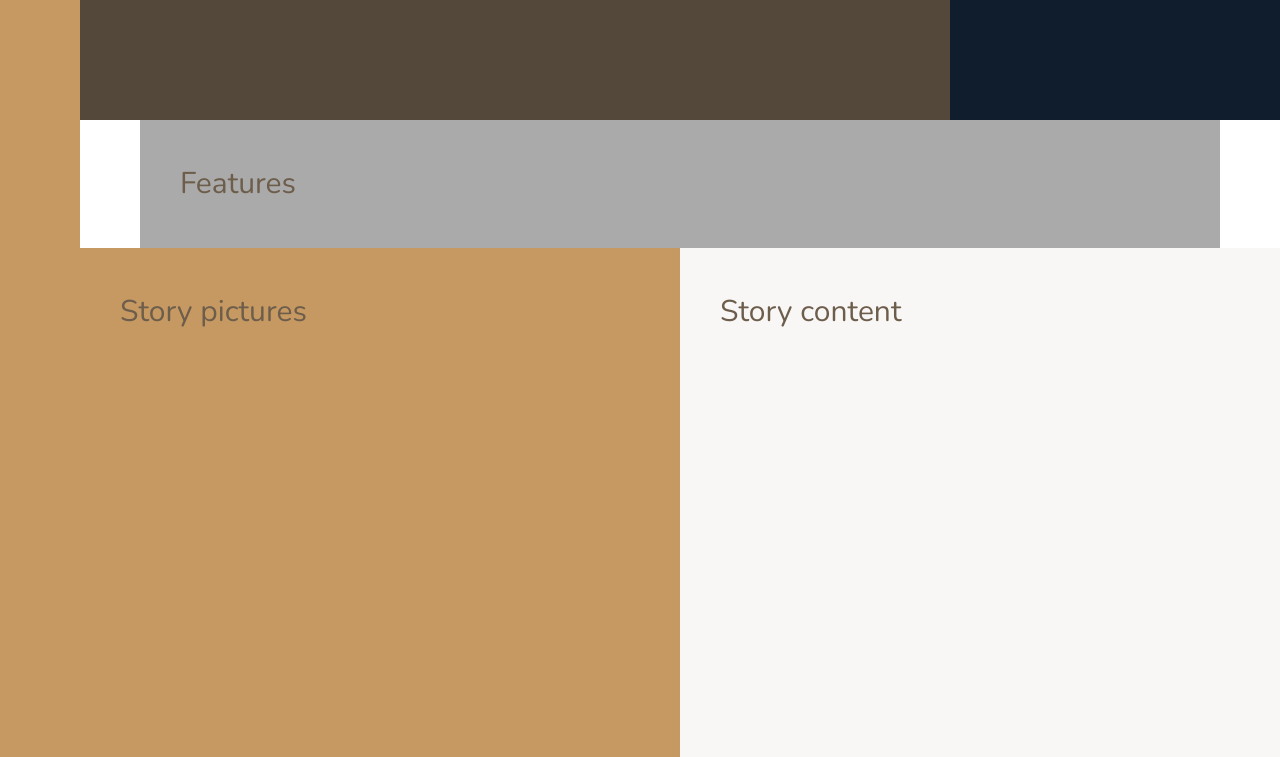
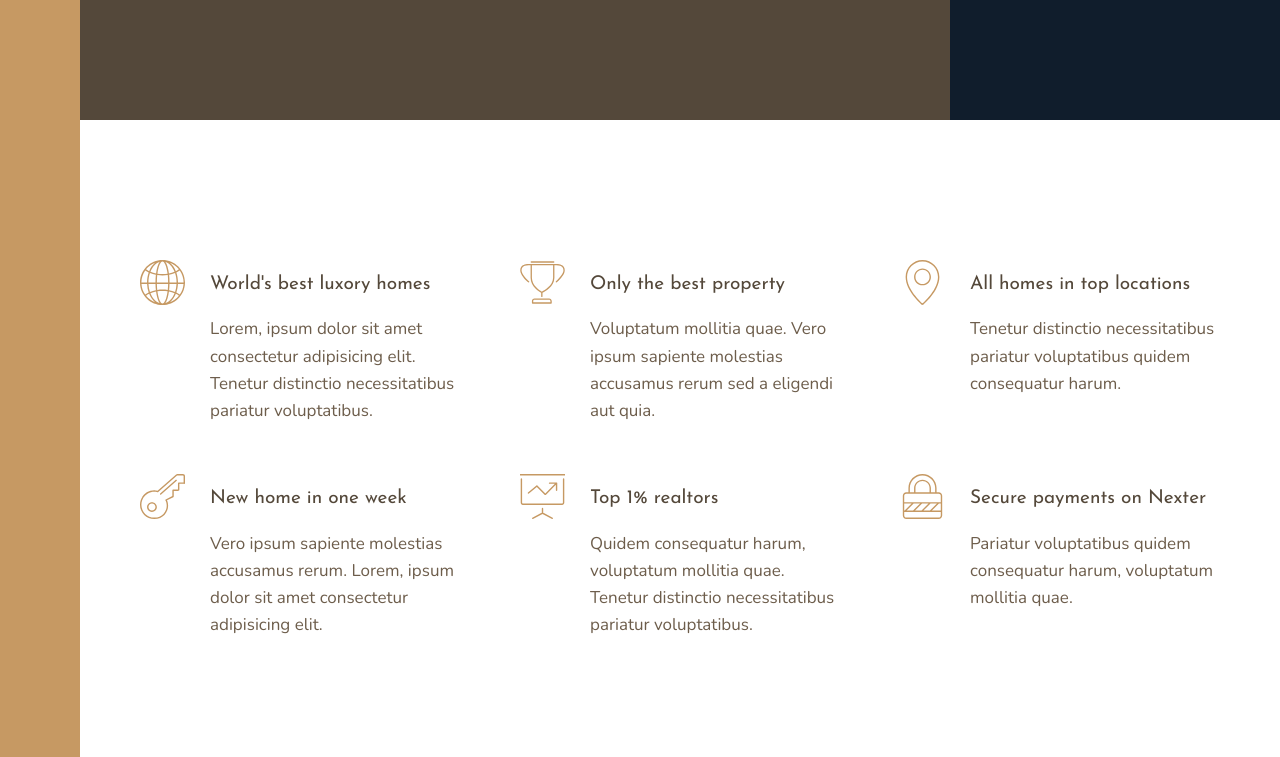
Before and after one commit to floroz/nexter-css-grid-project-tutorial, a website: page index.html in a window 1280 px wide. Shown: the part 520-1277 px from the top of the page. Drawn offline with nearby package versions, Linux system fonts and the light colour scheme.

Commit message:
feature section

```diff
--- a/index.html
+++ b/index.html
@@ -28,7 +28,66 @@
 		</div>
 
 		<section class="features">
-			Features
+			<div class="feature">
+				<svg class="feature__icon">
+					<use xlink:href="/img/sprite.svg#icon-global"></use>
+				</svg>
+				<h4 class="heading-4 heading-4--dark">World's best luxory homes</h4>
+				<p class="feature__text">
+					Lorem, ipsum dolor sit amet consectetur adipisicing elit. Tenetur
+					distinctio necessitatibus pariatur voluptatibus.
+				</p>
+			</div>
+			<div class="feature">
+				<svg class="feature__icon">
+					<use xlink:href="/img/sprite.svg#icon-trophy"></use>
+				</svg>
+				<h4 class="heading-4 heading-4--dark">Only the best property</h4>
+				<p class="feature__text">
+					Voluptatum mollitia quae. Vero ipsum sapiente molestias accusamus
+					rerum sed a eligendi aut quia.
+				</p>
+			</div>
+			<div class="feature">
+				<svg class="feature__icon">
+					<use xlink:href="/img/sprite.svg#icon-map-pin"></use>
+				</svg>
+				<h4 class="heading-4 heading-4--dark">All homes in top locations</h4>
+				<p class="feature__text">
+					Tenetur distinctio necessitatibus pariatur voluptatibus quidem
+					consequatur harum.
+				</p>
+			</div>
+			<div class="feature">
+				<svg class="feature__icon">
+					<use xlink:href="/img/sprite.svg#icon-key"></use>
+				</svg>
+				<h4 class="heading-4 heading-4--dark">New home in one week</h4>
+				<p class="feature__text">
+					Vero ipsum sapiente molestias accusamus rerum. Lorem, ipsum dolor sit
+					amet consectetur adipisicing elit.
+				</p>
+			</div>
+			<div class="feature">
+				<svg class="feature__icon">
+					<use xlink:href="/img/sprite.svg#icon-presentation"></use>
+				</svg>
+				<h4 class="heading-4 heading-4--dark">Top 1% realtors</h4>
+				<p class="feature__text">
+					Quidem consequatur harum, voluptatum mollitia quae. Tenetur distinctio
+					necessitatibus pariatur voluptatibus.
+				</p>
+			</div>
+			<div class="feature">
+				<svg class="feature__icon">
+					<use xlink:href="/img/sprite.svg#icon-lock"></use>
+				</svg>
+				<h4 class="heading-4 heading-4--dark">Secure payments on Nexter</h4>
+				<p class="feature__text">
+					Pariatur voluptatibus quidem consequatur harum, voluptatum mollitia
+					quae.
+				</p>
+			</div>
 		</section>
 
 		<div class="story__pictures">
--- a/sass/_base.scss
+++ b/sass/_base.scss
@@ -34,6 +34,13 @@ body {
 	line-height: 1.6;
 }
 
+h1,
+h2,
+h3,
+h4 {
+	font-family: $font-display;
+}
+
 .container {
 	display: grid;
 	grid-template-rows: 80vh min-content 40vw repeat(3, min-content);
@@ -41,9 +48,4 @@ body {
 		[sidebar-start] 8rem [sidebar-end full-start] minmax(6rem, 1fr)
 		[center-start] repeat((8, [col-start] minmax(min-content, 14rem) [col-end]))
 		[center-end] minmax(6rem, 1fr) [full-end];
-
-	& > * {
-		padding: 40px;
-		font-size: 3rem;
-	}
 }
--- a/sass/_features.scss
+++ b/sass/_features.scss
@@ -1,4 +1,30 @@
 .features {
-	background-color: $color-grey-light-2;
 	grid-column: center-start / center-end;
+
+	margin: 15rem 0;
+
+	display: grid;
+	//grid-template-columns: repeat(3, 1fr); non responsive
+	grid-template-columns: repeat(auto-fit, minmax(25em, 1fr));
+	grid-gap: 6rem;
+	align-items: start;
 }
+
+.feature {
+	display: grid;
+	grid-template-columns: min-content 1fr;
+	grid-row-gap: 1.5rem;
+	grid-column-gap: 2.5rem;
+
+	&__icon {
+		fill: $color-primary;
+		width: 4.5rem;
+		height: 4.5rem;
+		grid-row: 1 / span 2;
+		transform: translateY(-1rem);
+	}
+
+	&__text {
+		font-size: 1.7rem;
+	}
+}
--- a/sass/_typography.scss
+++ b/sass/_typography.scss
@@ -0,0 +1,29 @@
+%heading {
+	font-family: $font-display;
+	font-weight: 400;
+}
+
+.heading-1 {
+	@extend %heading;
+}
+
+.heading-2 {
+	@extend %heading;
+}
+
+.heading-3 {
+	@extend %heading;
+}
+
+.heading-4 {
+	@extend %heading;
+	font-size: 1.9rem;
+
+	&--light {
+		color: $color-grey-light-1;
+	}
+
+	&--dark {
+		color: $color-grey-dark-1;
+	}
+}
```
Also changed, not shown: css/style.css, 1 other file.
